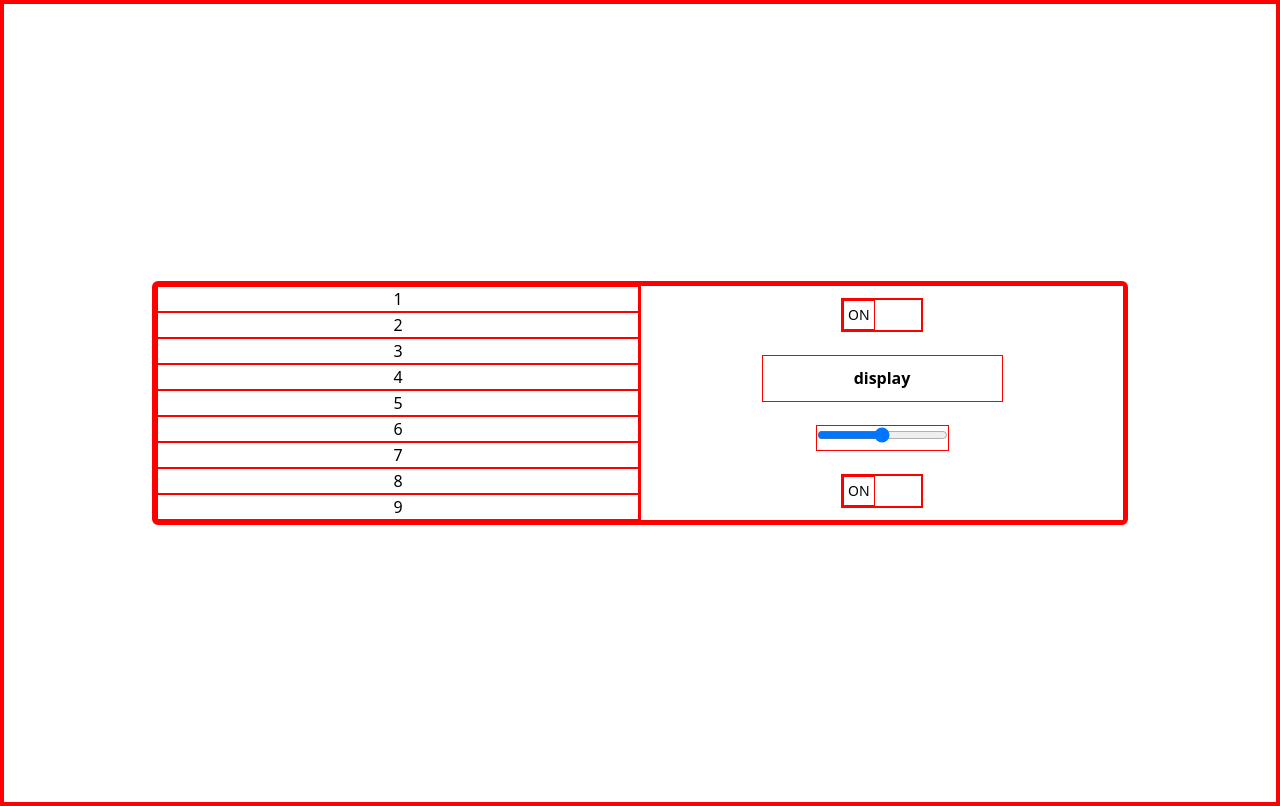
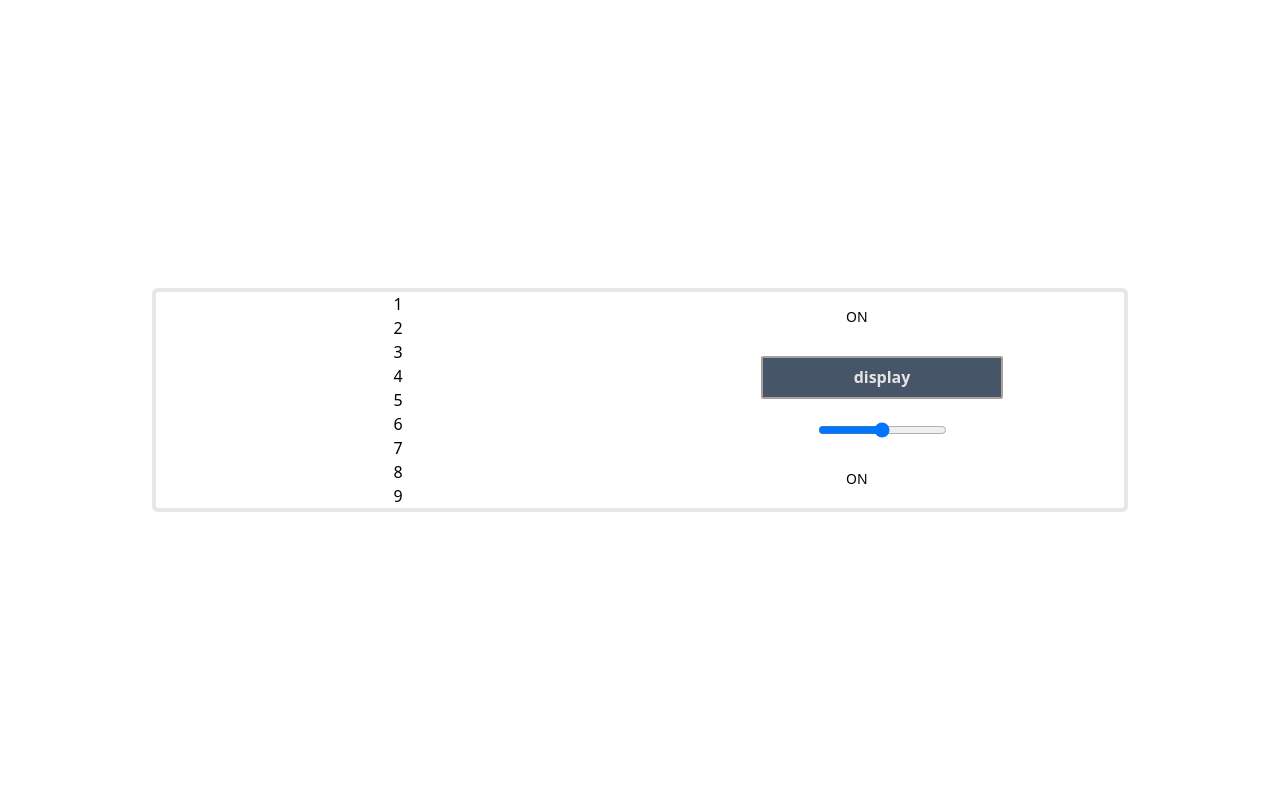
Before and after one commit to Alvintol/drum-machine, a React (Create React App) app: page / in a window 1280 px wide. Built offline with nearby package versions, Linux system fonts and the light colour scheme.

Commit message:
styles display screen

```diff
--- a/src/App.js
+++ b/src/App.js
@@ -17,7 +17,7 @@ const App = () => {
           </div>
         </div>
           <div id='display'
-            className='flex flex-col w-1/2 h-1/5 text-center justify-center font-bold'
+            className='flex flex-col border -solid border-2 border-stone-400 rounded-sm bg-slate-600 text-stone-200 w-1/2 h-1/5 text-center justify-center font-bold'
           >
             display
           </div>
--- a/src/components/ButtonContainer.js
+++ b/src/components/ButtonContainer.js
@@ -1,6 +1,5 @@
 import Button from './Button';
 const ButtonContainer = () => {
-  const buttonClass = 'px-6 py-6 m-1 text-center shadow-xl';
 
   return (
     <div
@@ -42,7 +41,6 @@ const ButtonContainer = () => {
       key={9}
       id={9}
       />
-
     </div>)
 };
 
--- a/src/css/main.css
+++ b/src/css/main.css
@@ -635,8 +635,40 @@ video {
   border-radius: 0.375rem;
 }
 
+.rounded-sm {
+  border-radius: 0.125rem;
+}
+
 .border-4 {
   border-width: 4px;
+}
+
+.border {
+  border-width: 1px;
+}
+
+.border-2 {
+  border-width: 2px;
+}
+
+.border-stone-400 {
+  --tw-border-opacity: 1;
+  border-color: rgb(168 162 158 / var(--tw-border-opacity));
+}
+
+.bg-slate-600 {
+  --tw-bg-opacity: 1;
+  background-color: rgb(71 85 105 / var(--tw-bg-opacity));
+}
+
+.bg-neutral-600 {
+  --tw-bg-opacity: 1;
+  background-color: rgb(82 82 82 / var(--tw-bg-opacity));
+}
+
+.bg-neutral-100 {
+  --tw-bg-opacity: 1;
+  background-color: rgb(245 245 245 / var(--tw-bg-opacity));
 }
 
 .p-1 {
@@ -656,9 +688,39 @@ video {
   font-weight: 700;
 }
 
-* {
+.text-white {
+  --tw-text-opacity: 1;
+  color: rgb(255 255 255 / var(--tw-text-opacity));
+}
+
+.text-neutral-100 {
+  --tw-text-opacity: 1;
+  color: rgb(245 245 245 / var(--tw-text-opacity));
+}
+
+.text-neutral-200 {
+  --tw-text-opacity: 1;
+  color: rgb(229 229 229 / var(--tw-text-opacity));
+}
+
+.text-neutral-300 {
+  --tw-text-opacity: 1;
+  color: rgb(212 212 212 / var(--tw-text-opacity));
+}
+
+.text-neutral-400 {
+  --tw-text-opacity: 1;
+  color: rgb(163 163 163 / var(--tw-text-opacity));
+}
+
+.text-stone-200 {
+  --tw-text-opacity: 1;
+  color: rgb(231 229 228 / var(--tw-text-opacity));
+}
+
+/* * {
   border: thin solid red;
-}
+} */
 
 @media (min-width: 768px) {
   .md\:w-1\/2 {
--- a/src/main.css
+++ b/src/main.css
@@ -4,6 +4,6 @@
 
 @tailwind utilities;
 
-* {
+/* * {
   border: thin solid red;
-}
+} */
```
